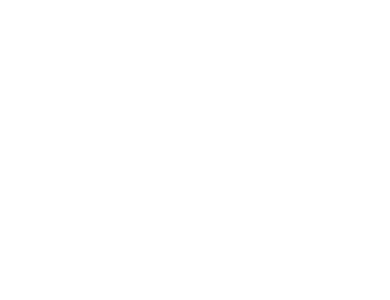
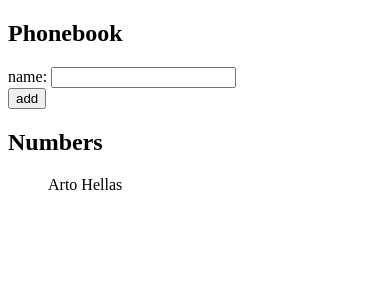
Before and after one commit to pointlessrapunzel/fullstackopen-2020, a React (Create React App) app in the folder part2/phonebook/: page / in a window 390 px wide. Shown: the top 300 px of the page. Built offline with nearby package versions, Linux system fonts and the light colour scheme.

Commit message:
submit ex2.6, phonebook step1

```diff
--- a/part2/phonebook/src/App.js
+++ b/part2/phonebook/src/App.js
@@ -1,8 +1,53 @@
-import React from 'react';
+import React, { useState } from 'react';
+
+const NumbersList = ({persons}) => {
+  return (
+    <ul style={{'listStyle': 'none'}}>
+      {persons.map(p => <li key={p.name}>{p.name}</li>)}
+    </ul>
+  )
+}
 
 const App = () => {
+  const [ persons, setPersons ] = useState([
+    { name: 'Arto Hellas' }
+  ])
+  const [ newName, setNewName ] = useState('')
+
+  const handleAddPerson = e => {
+    e.preventDefault()
+    console.log(newName)
+    if (persons.map(p => p.name).includes(newName)) {
+      alert(`${newName} is already added to phonebook`)
+      return
+    }
+
+    setPersons(persons.concat(
+      { name: newName }
+    ))
+    setNewName('')
+  }
+
+  const handleNewNameChange = e => {
+    setNewName(e.target.value)
+  }
+
   return (
     <div className="App">
+      <h2>Phonebook</h2>
+      <form onSubmit={handleAddPerson}>
+        <div>
+          name: <input
+            onChange={handleNewNameChange}
+            value={newName}
+          />
+        </div>
+        <div>
+          <button type='submit'>add</button>
+        </div>
+      </form>
+      <h2>Numbers</h2>
+      <NumbersList persons={persons} />
     </div>
   );
 }
```
